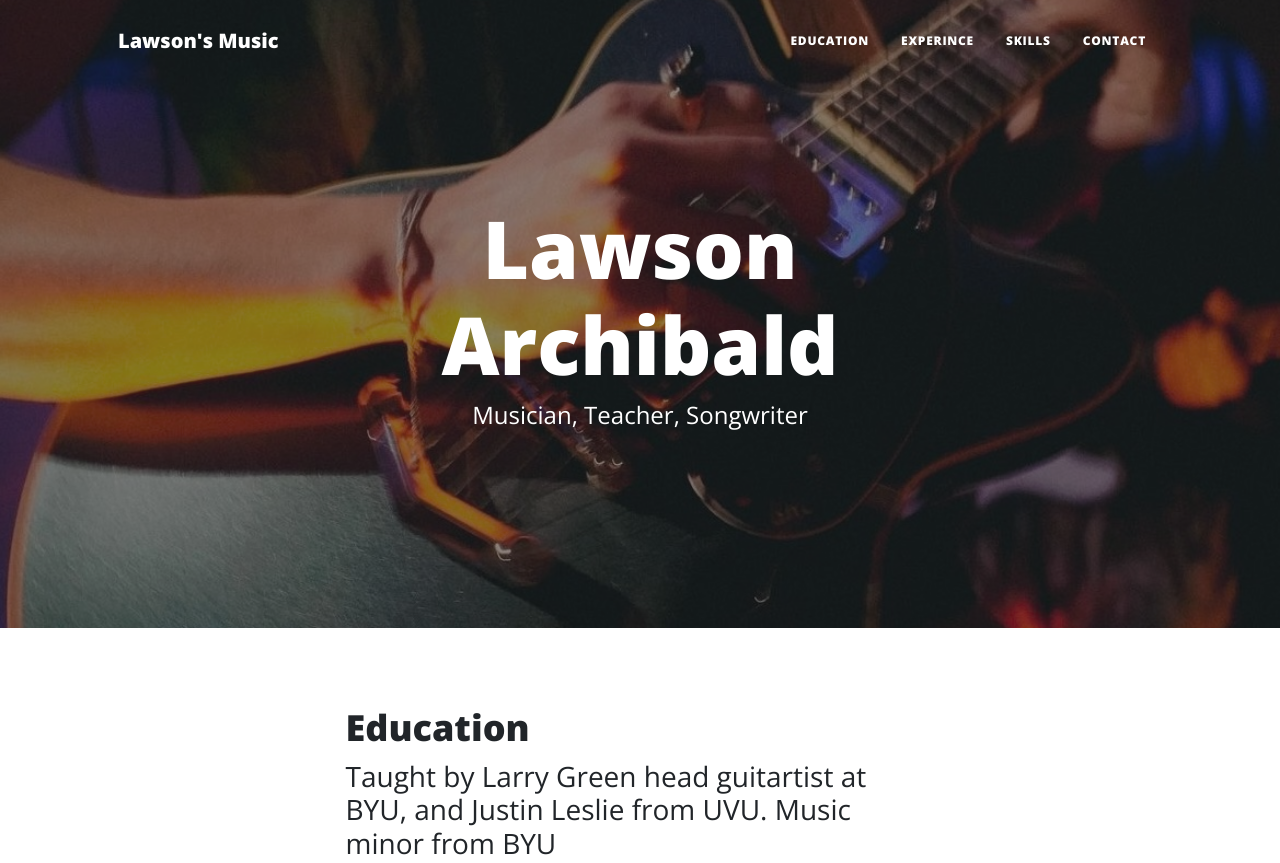
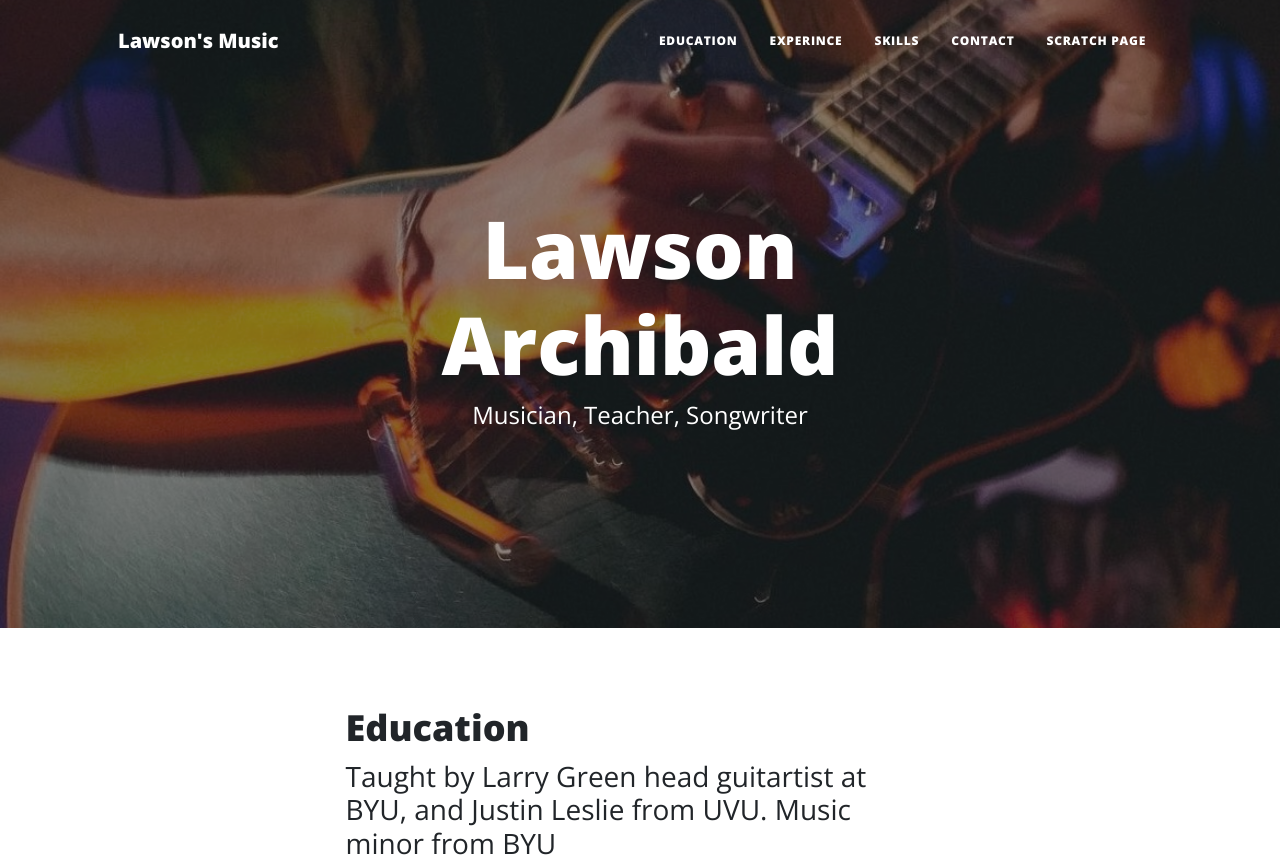
Before and after one commit to lawson127/is201-2, a plain HTML site: page index.html in a window 1280 px wide. Shown: the top 863 px of the page. Drawn offline with nearby package versions, Linux system fonts and the light colour scheme.

Commit message:
Add files via upload

```diff
--- a/index.html
+++ b/index.html
@@ -30,6 +30,7 @@
                         <li class="nav-item"><a class="nav-link px-lg-3 py-3 py-lg-4" href="Experince.html">Experince</a></li>
                         <li class="nav-item"><a class="nav-link px-lg-3 py-3 py-lg-4" href="Skills.html">Skills</a></li>
                         <li class="nav-item"><a class="nav-link px-lg-3 py-3 py-lg-4" href="contact.html">Contact</a></li>
+                        <li class="nav-item"><a class="nav-link px-lg-3 py-3 py-lg-4" href="resume.html">Scratch Page</a></li>
                     </ul>
                 </div>
             </div>
```
